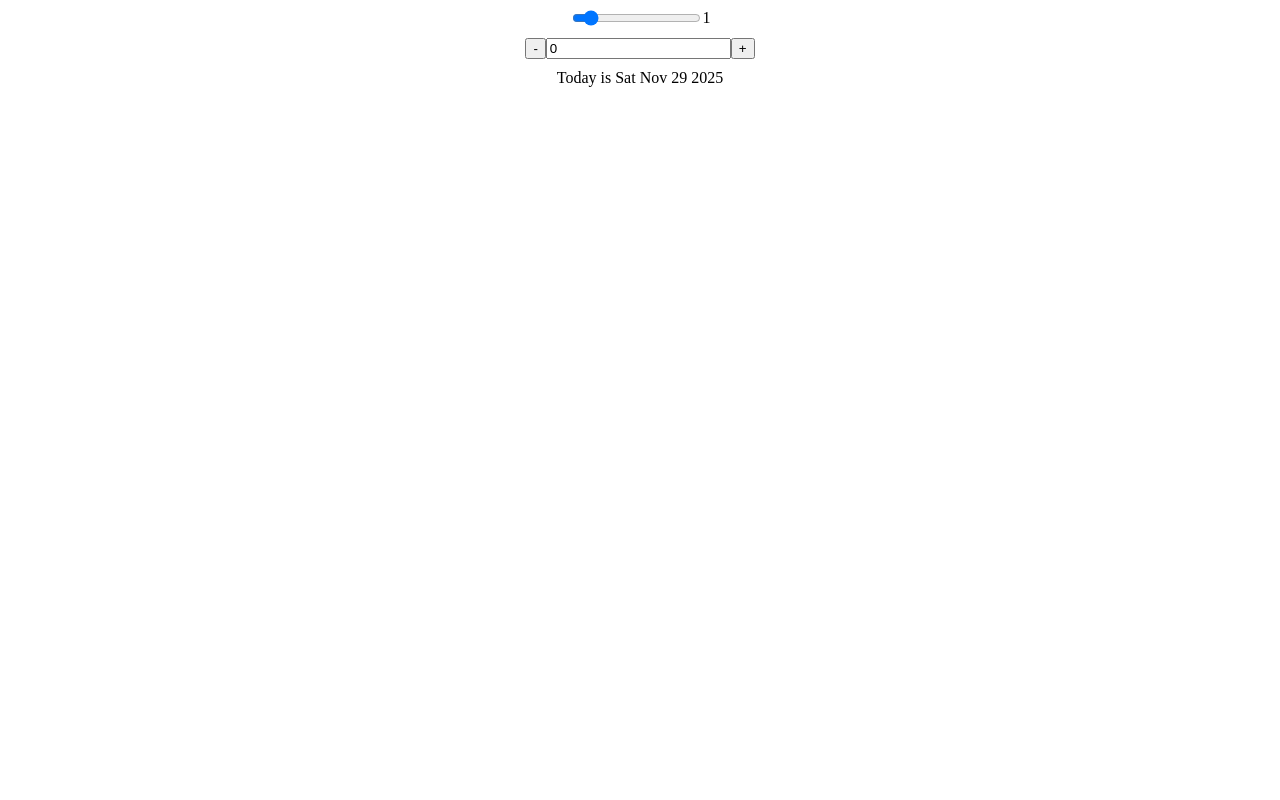
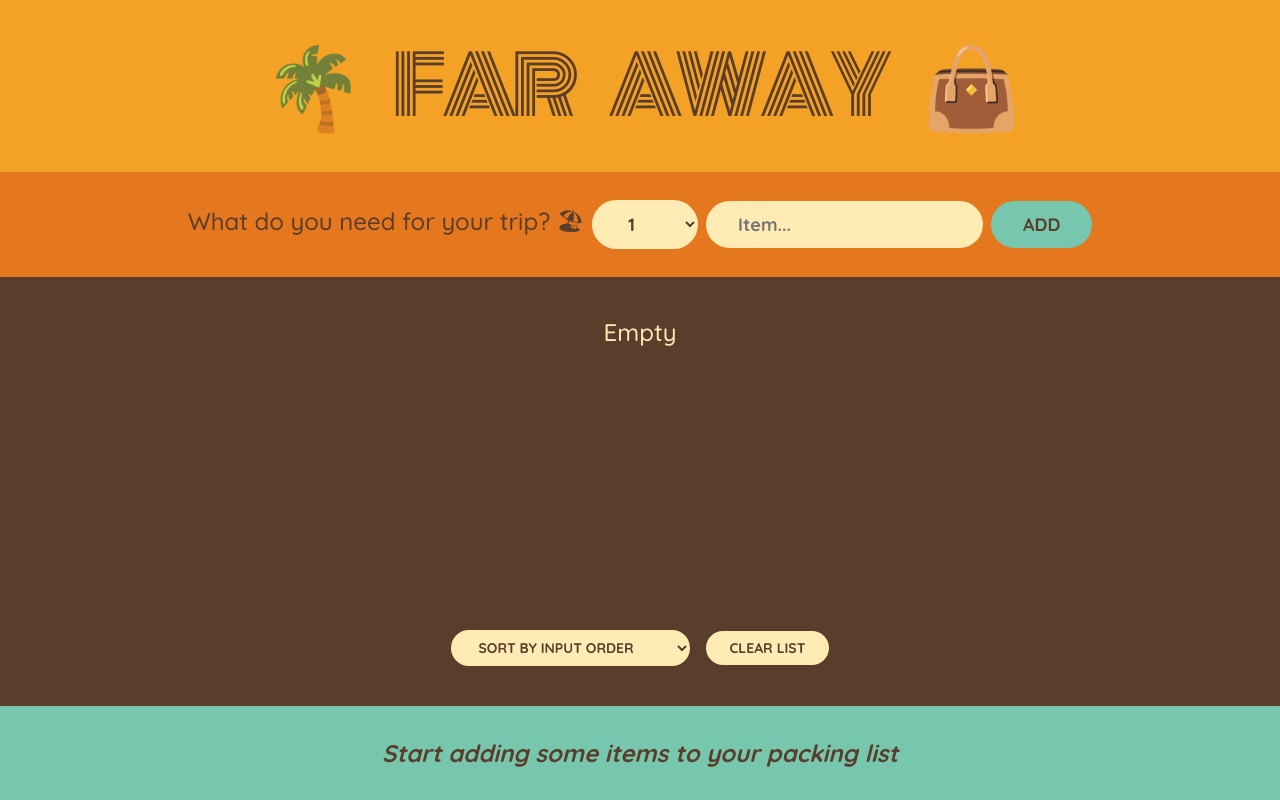
Before and after one commit to Abdurashidov-A/Udemy, a React (Create React App) app: page / in a window 1280 px wide. Built offline with nearby package versions, Linux system fonts and the light colour scheme.

Commit message:
FAR AWAY(V2)

```diff
--- a/src/App.js
+++ b/src/App.js
@@ -1,67 +1,176 @@
 import { useState } from "react";
 
+const initialItems = [
+  { id: 1, description: "Passports", quantity: 2, packed: false },
+  { id: 2, description: "Socks", quantity: 12, packed: false },
+  { id: 3, description: "Cap", quantity: 12, packed: true },
+];
+
 const App = () => {
-  const [plus, setPlus] = useState(0);
-  const [increase, setIncrease] = useState(1);
-  const date = new Date();
-  date.setDate(date.getDate() + plus);
+  const [items, setItems] = useState([]);
 
-  function handlerRise() {
-    return setPlus(plus + increase);
+  function handleAddItem(item) {
+    setItems((items) => [...items, item]);
   }
-  function handlerDown() {
-    return setPlus(plus - increase);
+  function handleRemoveItem(id) {
+    setItems((items) => items.filter((item) => item.id !== id));
   }
-  function handlerReset() {
-    setPlus(0);
-    setIncrease(1);
+  function handleToggle(id) {
+    setItems((items) =>
+      items.map((item) =>
+        item.id === id ? { ...item, packed: !item.packed } : item
+      )
+    );
+  }
+  function handleClear() {
+    const confirmed = window.confirm("Do you really want to Clear");
+
+    if (confirmed) setItems([]);
   }
 
   return (
-    <div className="container">
-      <div className="counter">
-        <input
-          type="range"
-          min="0"
-          max="10"
-          value={increase}
-          onChange={(e) => setIncrease(Number(e.target.value))}
-        />
-        <span>{increase}</span>
-      </div>
-      <div className="counter">
-        <button onClick={handlerDown}>-</button>
-        <input
-          type="number"
-          value={plus}
-          onChange={(e) => setPlus(Number(e.target.value))}
-        />
-        <button onClick={handlerRise}>+</button>
-      </div>
-      <div>
-        {plus === 0 ? (
-          "Today is"
-        ) : (
-          <span>
-            {plus > 0 ? (
-              <span>
-                {" "}
-                {plus} {plus === 1 ? "day" : "days"} from Today is
-              </span>
-            ) : (
-              <span>
-                {Math.abs(plus)} {plus === -1 ? "day" : "days"} ago was{" "}
-              </span>
-            )}
-          </span>
-        )}{" "}
-        {date.toDateString()}{" "}
-      </div>
-      {(plus !== 0 || increase !== 1) && (
-        <button onClick={handlerReset}>RESET</button>
-      )}
+    <div className="app">
+      <Logo />
+      <Form onAddItems={handleAddItem} />
+      <PackingList
+        items={items}
+        onRemoveItems={handleRemoveItem}
+        onToggleItem={handleToggle}
+        onClear={handleClear}
+      />
+      <Stats items={items} />
     </div>
   );
 };
 
+const Logo = () => {
+  return <h1>🌴 Far Away 👜</h1>;
+};
+const Form = ({ onAddItems }) => {
+  const [description, setDescription] = useState("");
+  const [quantity, setQuantity] = useState(1);
+
+  function handleSubmit(e) {
+    e.preventDefault();
+
+    if (!description) return;
+
+    const newItem = { id: Date.now(), description, quantity, packed: false };
+    onAddItems(newItem);
+
+    setDescription("");
+    setQuantity(1);
+  }
+
+  return (
+    <form className="add-form" onSubmit={handleSubmit}>
+      What do you need for your trip? 🏖
+      <select
+        name=""
+        id=""
+        value={quantity}
+        onChange={(e) => setQuantity(Number(e.target.value))}
+      >
+        {Array.from({ length: 21 }, (_, i) => i + 1).map((item) => (
+          <option value={item} key={item}>
+            {item}
+          </option>
+        ))}
+      </select>
+      <input
+        type="text"
+        placeholder="Item..."
+        value={description}
+        onChange={(e) => setDescription(e.target.value)}
+      />
+      <button>Add</button>
+    </form>
+  );
+};
+const PackingList = ({ items, onRemoveItems, onToggleItem, onClear }) => {
+  const [sortBy, setSortBy] = useState("input");
+
+  let sortedItem;
+
+  if (sortBy === "input") sortedItem = items;
+
+  if (sortBy === "description")
+    sortedItem = items
+      .slice()
+      .sort((a, b) => a.description.localeCompare(b.description));
+
+  if (sortBy === "packed")
+    sortedItem = items
+      .slice()
+      .sort((a, b) => Number(a.packed) - Number(b.packed));
+
+  return (
+    <div className="list">
+      {sortedItem.length > 0 ? (
+        <ul>
+          {sortedItem.map((item) => (
+            <Item
+              item={item}
+              key={item.id}
+              onRemoveItems={onRemoveItems}
+              onToggleItem={onToggleItem}
+            />
+          ))}
+        </ul>
+      ) : (
+        "Empty"
+      )}
+      <div className="actions">
+        <select value={sortBy} onChange={(e) => setSortBy(e.target.value)}>
+          <option value="input">Sort by input order</option>
+          <option value="description">Sort by description</option>
+          <option value="packed">Sort by packed status</option>
+        </select>
+        <button onClick={onClear}>Clear list</button>
+      </div>
+    </div>
+  );
+};
+
+const Item = ({ item, onRemoveItems, onToggleItem }) => {
+  return (
+    <li>
+      <input
+        type="checkbox"
+        value={item.packed}
+        onChange={() => {
+          onToggleItem(item.id);
+        }}
+      />
+      <span className={item.packed && "done"}>
+        {item.quantity} {item.description}
+      </span>
+      <button onClick={() => onRemoveItems(item.id)}>❌</button>
+    </li>
+  );
+};
+const Stats = ({ items }) => {
+  if (!items.length)
+    return (
+      <p className="stats">
+        <em>Start adding some items to your packing list </em>
+      </p>
+    );
+  const numItems = items.length;
+  const numPacked = items.filter((item) => item.packed).length;
+  const percentPacked = Math.round((numPacked / numItems) * 100);
+  return (
+    <footer className="stats">
+      {percentPacked === 100 ? (
+        <em>You got everything! Ready to go</em>
+      ) : (
+        <em>
+          You have {numItems} items on your list , and you already packed{" "}
+          {numPacked} ({percentPacked}%)
+        </em>
+      )}
+    </footer>
+  );
+};
+
 export default App;
--- a/src/index.css
+++ b/src/index.css
@@ -1,16 +1,136 @@
+@import url("https://fonts.googleapis.com/css2?family=Monoton&family=Quicksand:wght@500;700&display=swap");
+
 * {
+  margin: 0;
+  padding: 0;
   box-sizing: border-box;
 }
 
-.container {
-  display: flex;
-  align-items: center;
-  flex-direction: column;
-  gap: 10px;
+html {
+  font-size: 62.5%;
 }
 
-.counter {
+body {
+  font-size: 2.4rem;
+  font-family: sans-serif;
+  color: #5a3e2b;
+  font-family: "Quicksand";
+  font-weight: 500;
+}
+
+.app {
+  width: 100%;
+  height: 100vh;
+  display: grid;
+  grid-template-rows: auto auto 1fr auto;
+}
+
+h1 {
+  text-align: center;
+  background-color: #f4a226;
+  font-family: "Monoton";
+  font-size: 8rem;
+  text-transform: uppercase;
+  font-weight: 400;
+  word-spacing: 30px;
+  letter-spacing: -5px;
+  padding: 2.4rem 0;
+}
+
+.add-form {
+  background-color: #e5771f;
+  padding: 2.8rem 0;
   display: flex;
   align-items: center;
   justify-content: center;
+  gap: 0.8rem;
 }
+
+h3 {
+  margin-right: 1.6rem;
+  font-size: 2.4rem;
+}
+
+button,
+select,
+input {
+  background-color: #ffebb3;
+  color: #5a3e2b;
+  font-family: inherit;
+  border: none;
+  border-radius: 10rem;
+  padding: 1.2rem 3.2rem;
+  font-weight: 700;
+  font-size: 1.8rem;
+  cursor: pointer;
+}
+
+.add-form button {
+  text-transform: uppercase;
+  background-color: #76c7ad;
+}
+
+.list {
+  background-color: #5a3e2b;
+  color: #ffebb3;
+  padding: 4rem 0;
+
+  display: flex;
+  justify-content: space-between;
+  flex-direction: column;
+  gap: 3.2rem;
+  align-items: center;
+}
+
+.actions button,
+.list select {
+  text-transform: uppercase;
+  padding: 0.8rem 2.4rem;
+  font-size: 1.4rem;
+  font-weight: 700;
+  margin: 0 0.8rem;
+}
+
+.list ul {
+  list-style: none;
+  width: 80%;
+  overflow: hidden;
+
+  display: grid;
+  grid-template-columns: repeat(auto-fit, minmax(250px, 1fr));
+  gap: 1.2rem;
+  justify-content: center;
+  align-content: start;
+}
+
+.list li {
+  display: flex;
+  align-items: center;
+  gap: 1.2rem;
+}
+
+input[type="checkbox"] {
+  height: 2rem;
+  width: 2rem;
+  accent-color: #e5771f;
+}
+
+.list li button {
+  cursor: pointer;
+  background: none;
+  border: none;
+  font-size: 1.8rem;
+  padding: 0.8rem;
+  transform: translateY(2px);
+}
+
+.stats {
+  background-color: #76c7ad;
+  text-align: center;
+  font-weight: 700;
+  padding: 3.2rem 0;
+}
+
+.done {
+  text-decoration: line-through;
+}
```
